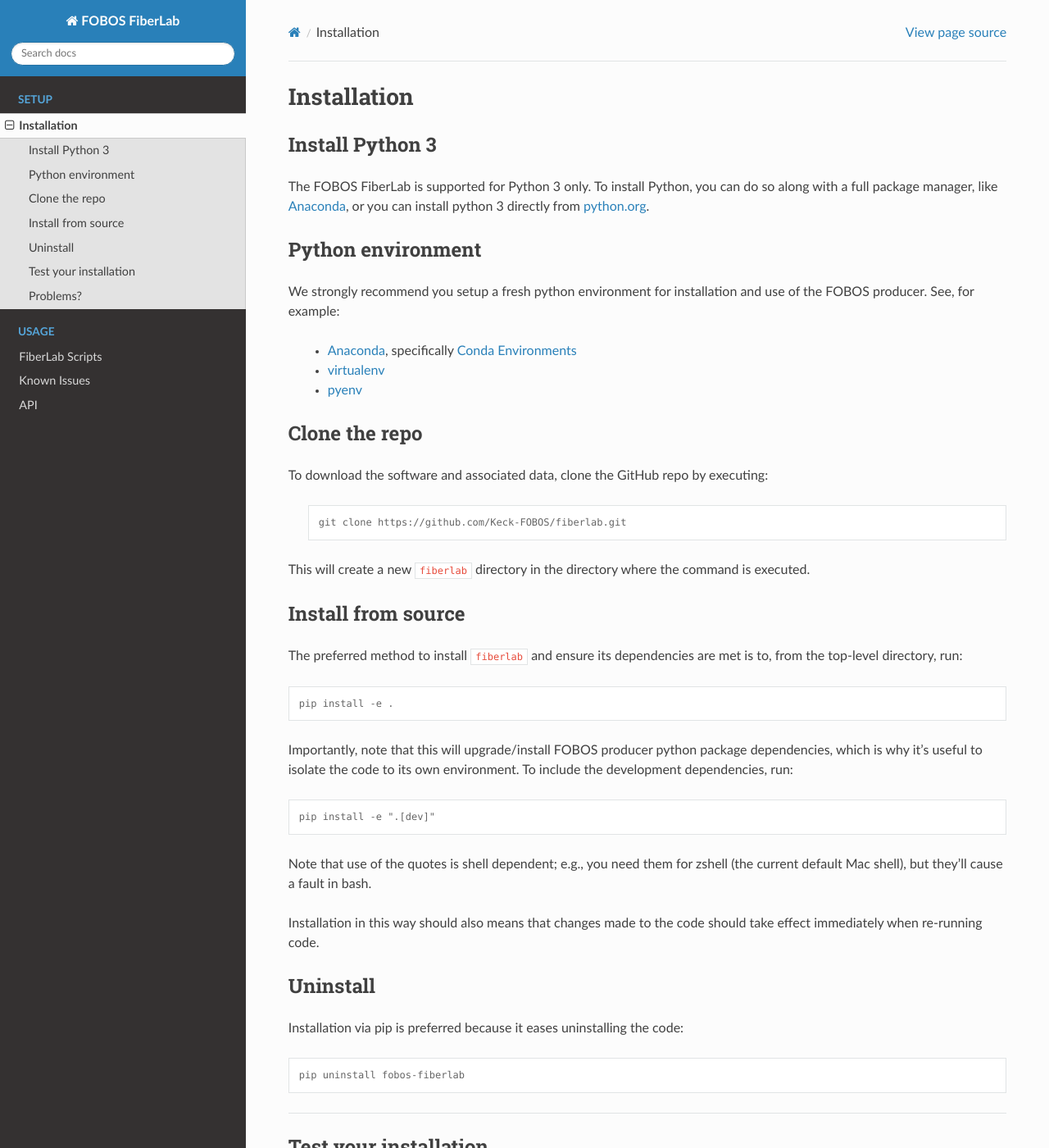
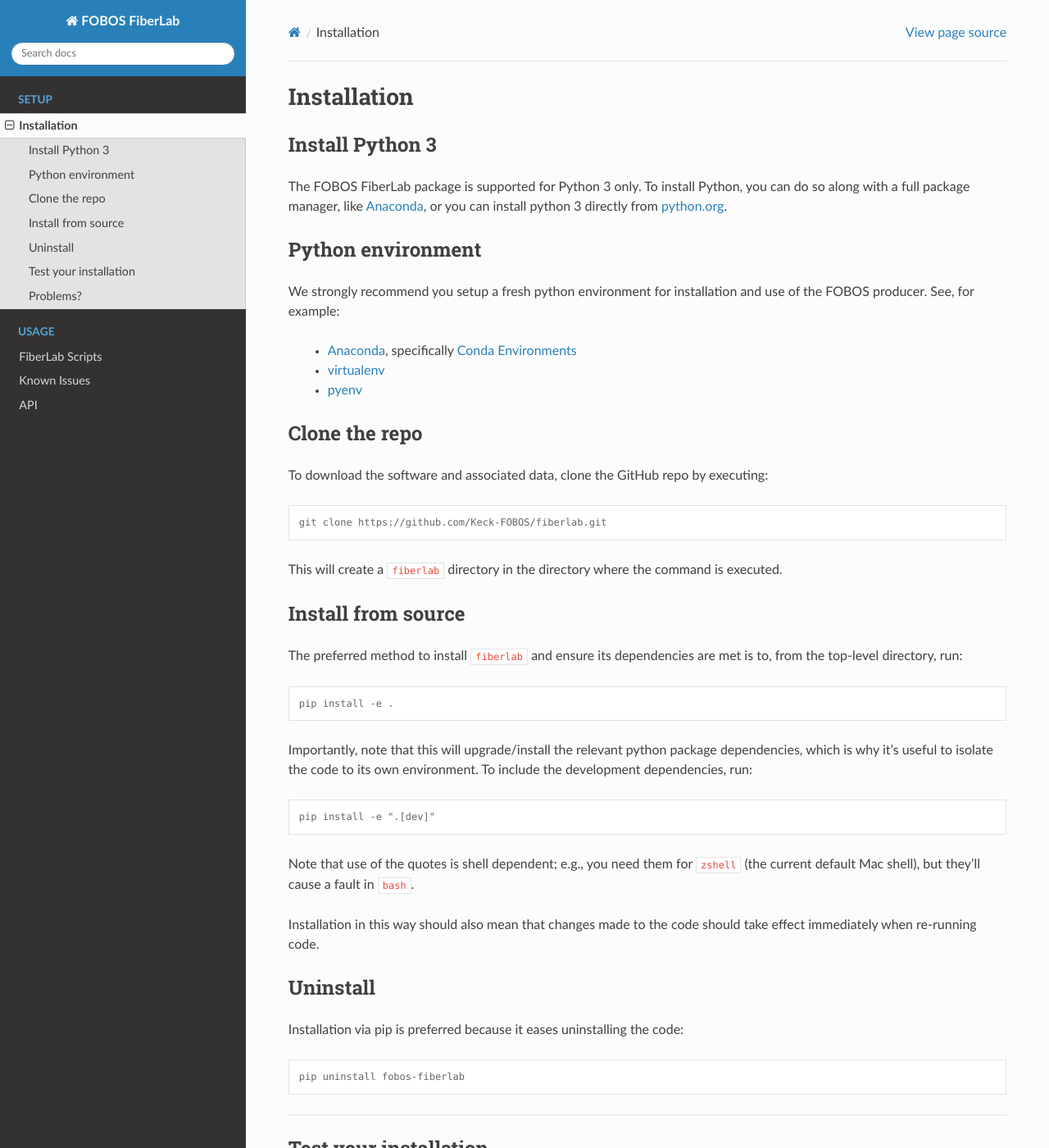
Before and after one commit to Keck-FOBOS/fiberlab, a Sphinx documentation site: the page built from docs/installation.rst, in a window 1280 px wide and 1400 px high. Shown: the whole window at 82% size. Built offline with Sphinx 7.4.7 and the Read the Docs theme 2.0.0, drawn with Linux system fonts in a browser that asks for light colours; some of the changed text lies outside the part shown.

```diff
--- a/docs/installation.rst
+++ b/docs/installation.rst
@@ -9,9 +9,9 @@ Installation
 Install Python 3
 ----------------
 
-The FOBOS FiberLab is supported for Python 3 only. To install Python,
-you can do so along with a full package manager, like `Anaconda`_, or
-you can install python 3 directly from `python.org`_.
+The FOBOS FiberLab package is supported for Python 3 only. To install Python,
+you can do so along with a full package manager, like `Anaconda`_, or you can
+install python 3 directly from `python.org`_.
 
 Python environment
 ------------------
@@ -29,12 +29,12 @@ Clone the repo
 To download the software and associated data, clone the GitHub repo by
 executing:
 
-    .. code-block:: console
+.. code-block:: console
 
-        git clone https://github.com/Keck-FOBOS/fiberlab.git
+    git clone https://github.com/Keck-FOBOS/fiberlab.git
 
-This will create a new ``fiberlab`` directory in the directory where the command
-is executed.
+This will create a ``fiberlab`` directory in the directory where the command is
+executed.
 
 Install from source
 -------------------
@@ -46,7 +46,7 @@ met is to, from the top-level directory, run:
 
     pip install -e .
 
-Importantly, note that this will upgrade/install FOBOS producer python package
+Importantly, note that this will upgrade/install the relevant python package
 dependencies, which is why it's useful to isolate the code to its own
 environment.  To include the development dependencies, run:
 
@@ -54,10 +54,11 @@ environment.  To include the development dependencies, run:
 
     pip install -e ".[dev]"
 
-Note that use of the quotes is shell dependent; e.g., you need them for zshell
-(the current default Mac shell), but they'll cause a fault in bash.
+Note that use of the quotes is shell dependent; e.g., you need them for
+``zshell`` (the current default Mac shell), but they'll cause a fault in
+``bash``.
 
-Installation in this way should also means that changes made to the code
+Installation in this way should also mean that changes made to the code
 should take effect immediately when re-running code.
 
 Uninstall
```
Also changed, not shown: other parts of docs/installation.rst (+1 -1 lines), .readthedocs.yml.
